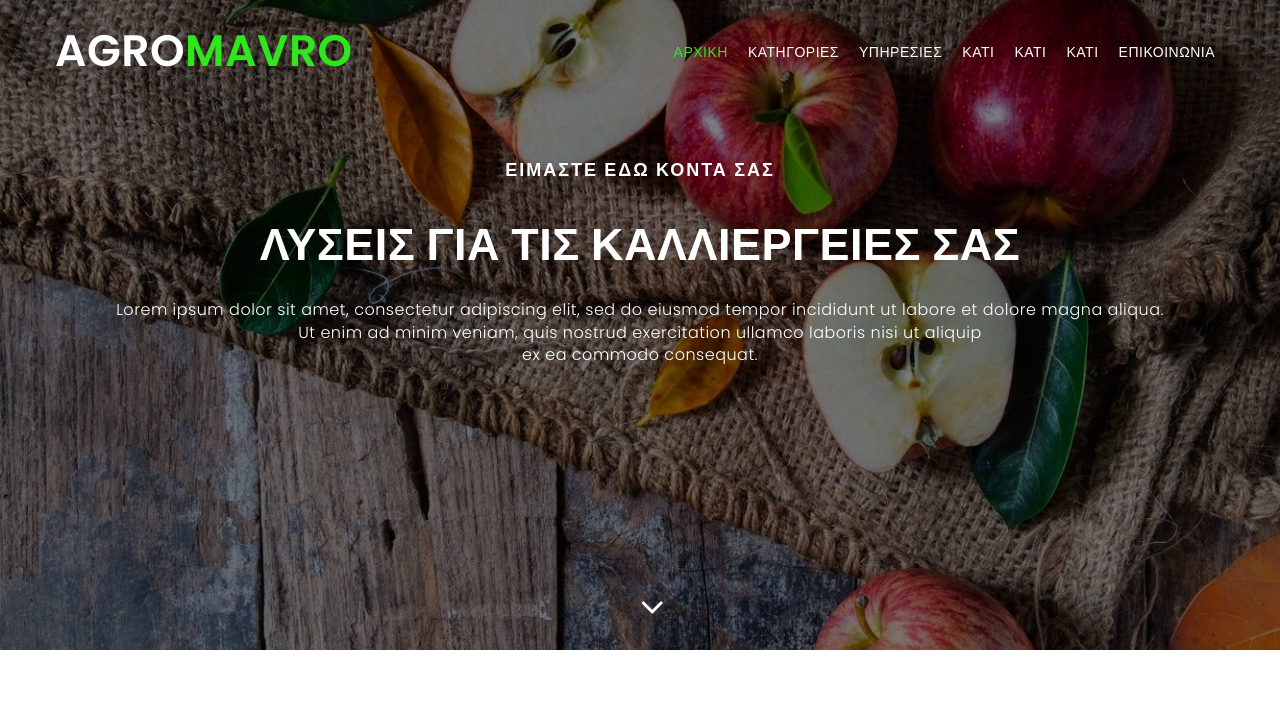
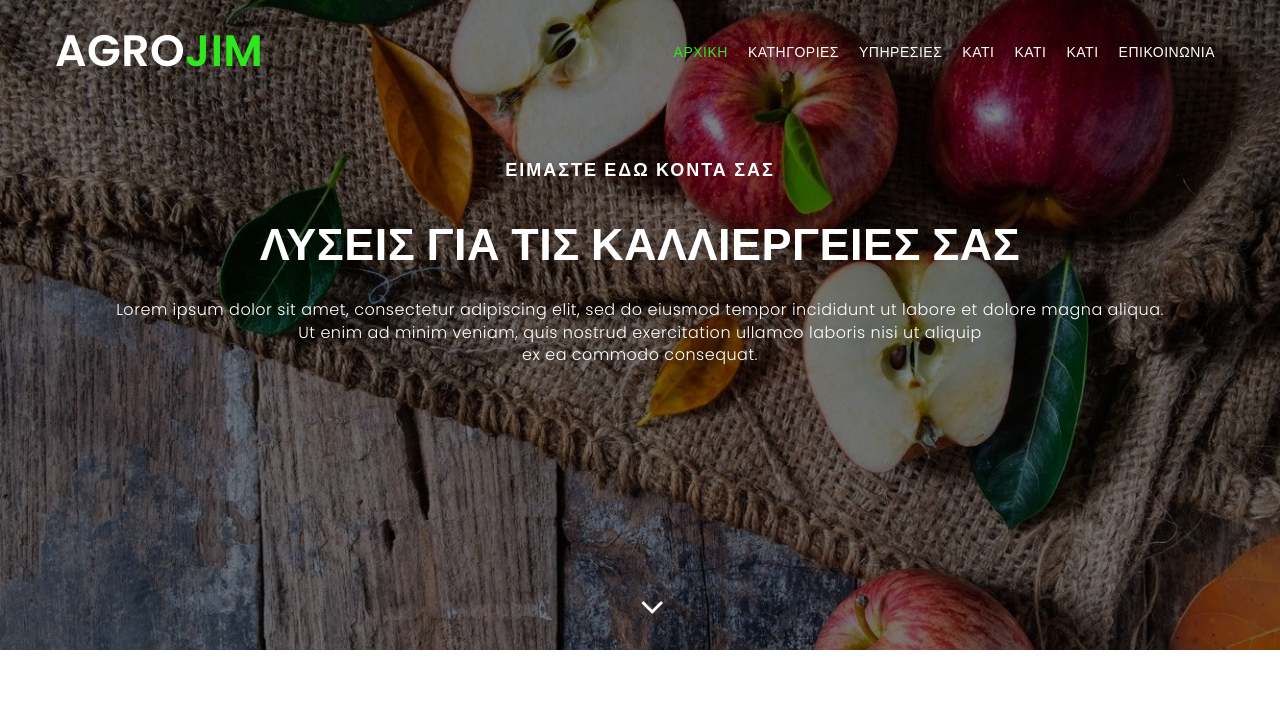
Before and after one commit to jvorte/agromavrommatis2, a plain HTML site: page index.html in a window 1280 px wide. Shown: the top 727 px of the page. Drawn offline with Linux system fonts and the light colour scheme.

Commit message:
Commit message

```diff
--- a/index.html
+++ b/index.html
@@ -38,7 +38,7 @@
                 <span class="icon-bar"></span>
                 <span class="icon-bar"></span>
               </button>
-                <a class="navbar-brand" href="index.html">Agro<span class="logo-dec">Mavro</span></a>
+                <a class="navbar-brand" href="index.html">Agro<span class="logo-dec">jim</span></a>
               </div>
               <div class="collapse navbar-collapse" id="myNavbar">
                 <ul class="nav navbar-nav navbar-right">
```
